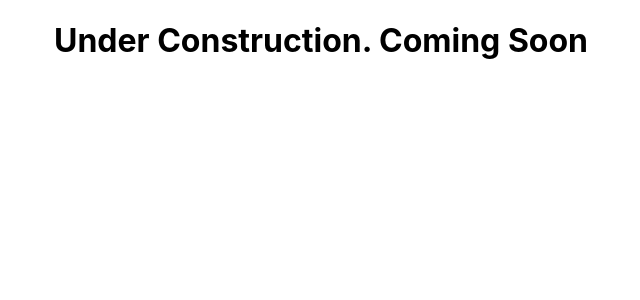
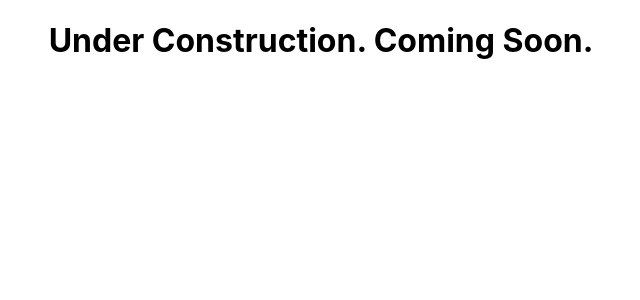
Before and after one commit to codeistine/AnimeNews, a React (Create React App) app: page / in a window 1280 px wide. Shown: the top 300 px of the page, without its empty margins (319-959 px from the left). Built offline with nearby package versions, Linux system fonts and the light colour scheme.

Commit message:
add period

```diff
--- a/src/App.js
+++ b/src/App.js
@@ -5,7 +5,7 @@ function App() {
   return (
     <React.Fragment>
     <div className="App">
-      <h1> Under Construction. Coming Soon </h1>
+      <h1> Under Construction. Coming Soon. </h1>
     </div>
     </React.Fragment>
   );
```
